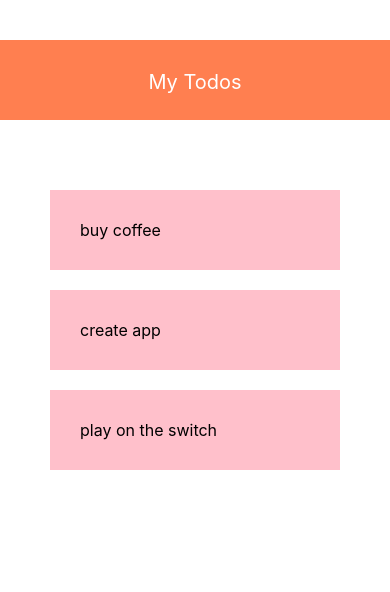
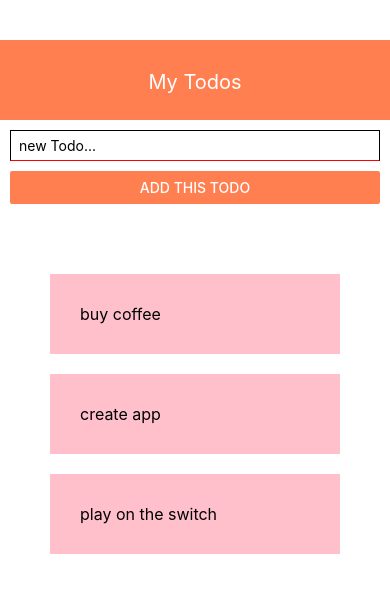
Before and after one commit to react-native-jovan/my-first-app-learn, a React Native app: screen / in a window 390 px wide. Shown: the top 592 px of the page. Built offline with nearby package versions, Linux system fonts and the light colour scheme.

Commit message:
adding todos

```diff
--- a/App.js
+++ b/App.js
@@ -1,6 +1,7 @@
 import { StatusBar } from 'expo-status-bar';
 import React,{useState} from 'react';
 import { Button, StyleSheet, Text, View,TextInput,ScrollView,FlatList,TouchableOpacity } from 'react-native';
+import AddTodo from './components/AddTodo';
 import Header from './components/Header';
 import TodoItem from './components/TodoItem';
 
@@ -21,6 +22,7 @@ export default function App() {
 
       {/* header */}
       <Header/>
+      <AddTodo/>
       <View style={styles.content}>
         <View style={styles.list}>
           <FlatList
--- /dev/null
+++ b/components/AddTodo.js
@@ -0,0 +1,47 @@
+import { View, Text ,StyleSheet, TouchableOpacity,TextInput,Button} from 'react-native'
+import React,{useState} from 'react'
+
+export default function AddTodo() {
+    const [text,setText]=useState('')
+
+    function changeHanhler(val){
+        setText(val)
+    }
+  return (
+    <View  style={styles.all}>
+      <TextInput
+      style={styles.inputs}
+      placeholder='new Todo...'
+      onChangeText={changeHanhler}
+      />
+      {/* <Text style={styles.button}><Button onPress={()=>{alert(text)}} title='Add this todo' color='coral' /></Text> */}
+      <Button onPress={()=>{alert(text)}} title='Add this todo' color='coral' />
+
+    </View>
+  )
+}
+
+const styles= StyleSheet.create(
+    {
+        inputs:{
+            marginBottom:10,
+
+            marginTop:10,
+            paddingHorizontal: 8,
+            paddingVertical:6,
+            borderWidth:1,
+            borderBottomColor:'red'
+        },
+        button:{
+            marginHorizontal:10,
+
+        },
+        all:{
+
+            marginHorizontal:10
+
+        }
+
+
+    }
+)
```
